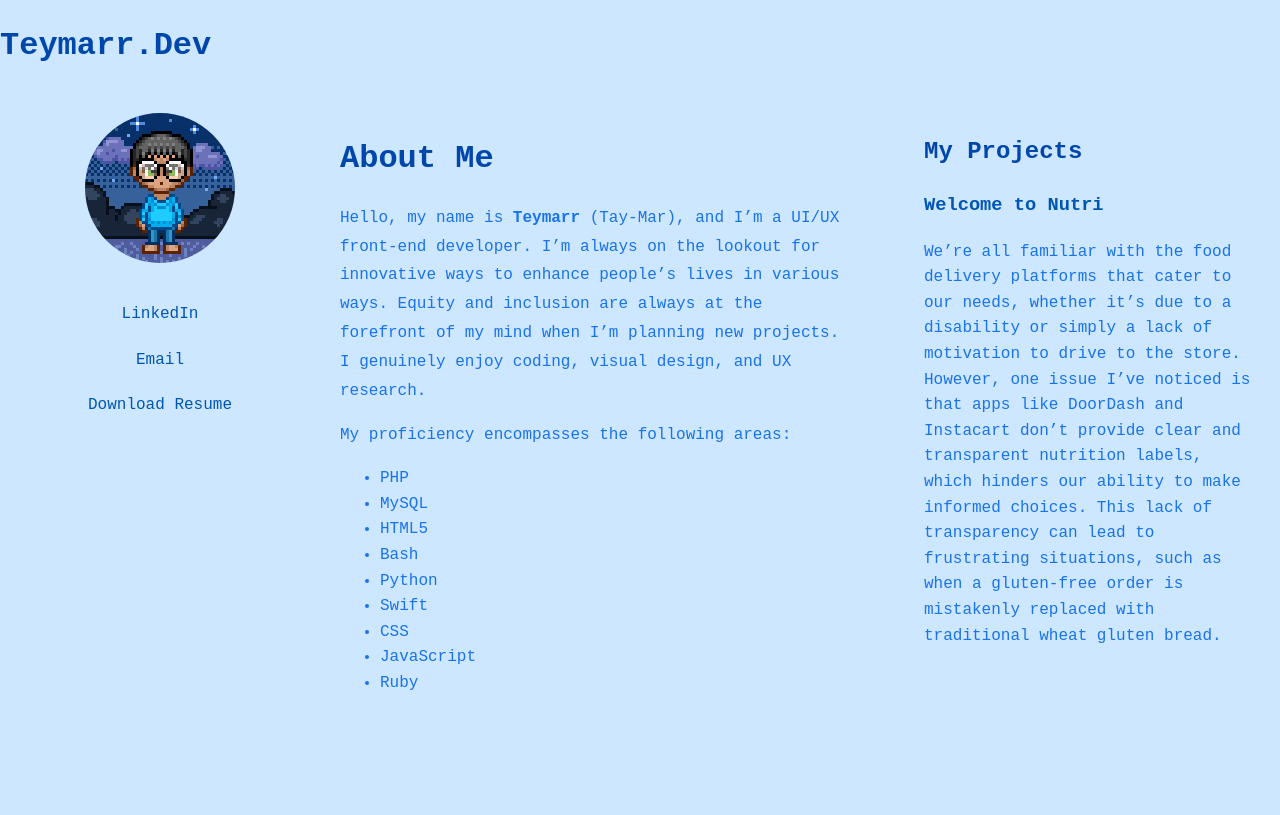
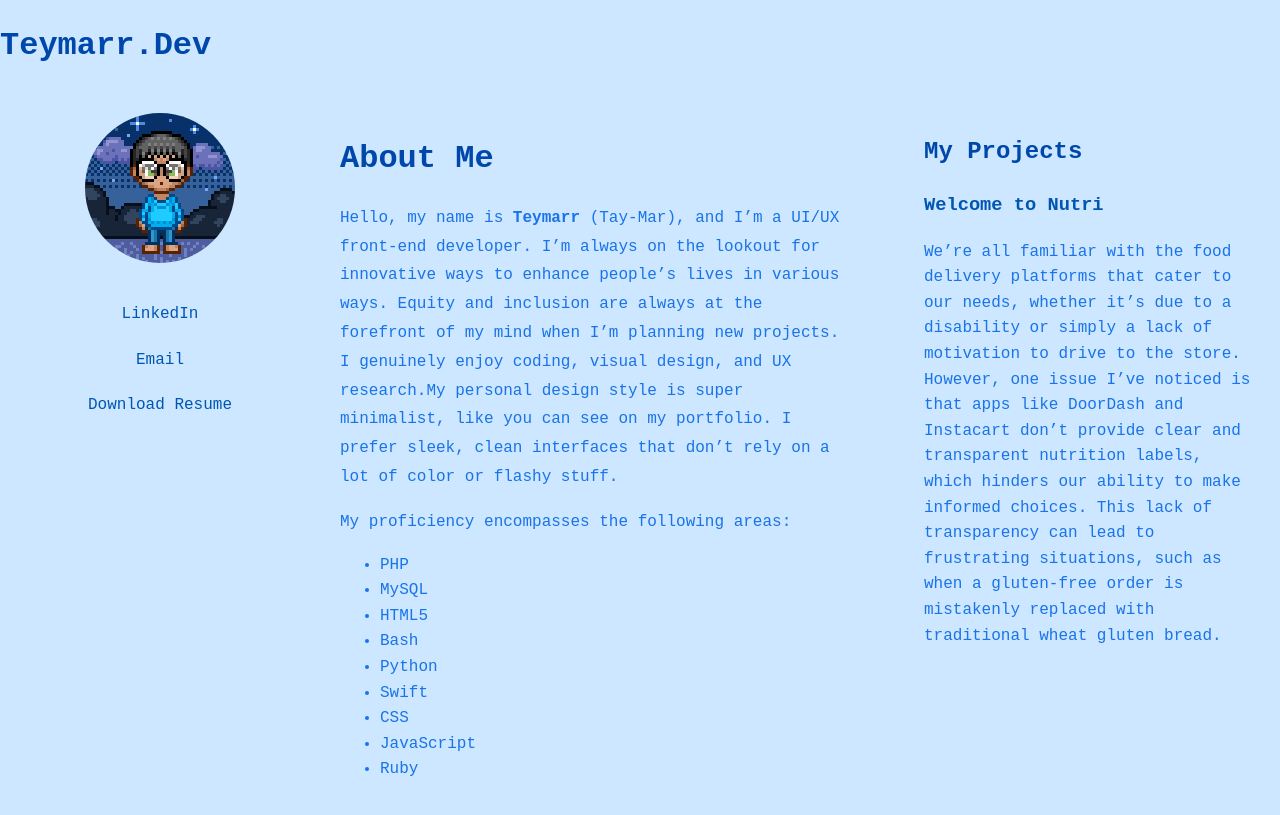
Before and after one commit to Tey-Dev/Teymarr.Dev, a Jekyll site: the page built from index.md, in a window 1280 px wide. Shown: the top 815 px of the page. Built offline with Jekyll 4.4.1, drawn with Linux system fonts in a browser that asks for light colours.

Commit message:
Update index.md

```diff
--- a/index.md
+++ b/index.md
@@ -19,7 +19,7 @@ layout: default
     <div class="right">
         <h1>About Me</h1>
         <p>
-            Hello, my name is <strong>Teymarr</strong> (Tay-Mar), and I’m a UI/UX front-end developer. I’m always on the lookout for innovative ways to enhance people’s lives in various ways. Equity and inclusion are always at the forefront of my mind when I’m planning new projects. I genuinely enjoy coding, visual design, and UX research.
+            Hello, my name is <strong>Teymarr</strong> (Tay-Mar), and I’m a UI/UX front-end developer. I’m always on the lookout for innovative ways to enhance people’s lives in various ways. Equity and inclusion are always at the forefront of my mind when I’m planning new projects. I genuinely enjoy coding, visual design, and UX research.My personal design style is super minimalist, like you can see on my portfolio. I prefer sleek, clean interfaces that don’t rely on a lot of color or flashy stuff.
         </p>
         <p>
             My proficiency encompasses the following areas:
```
